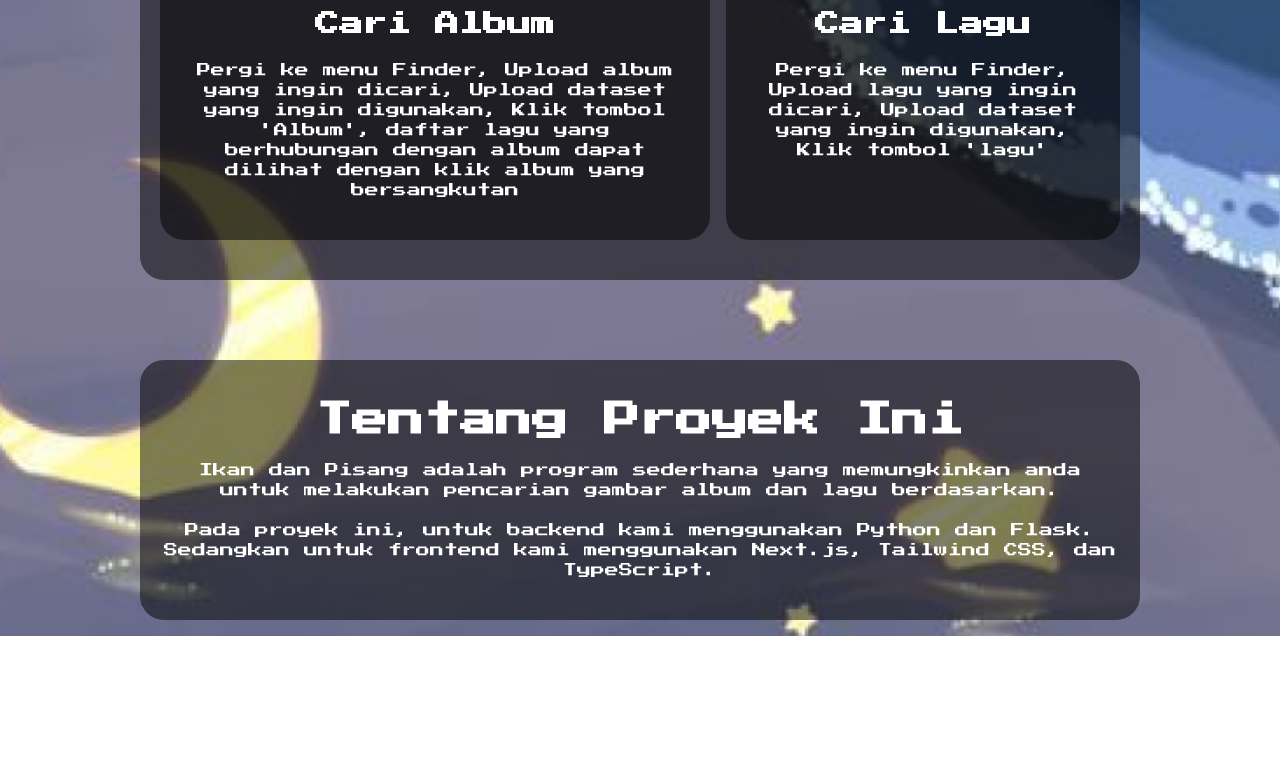
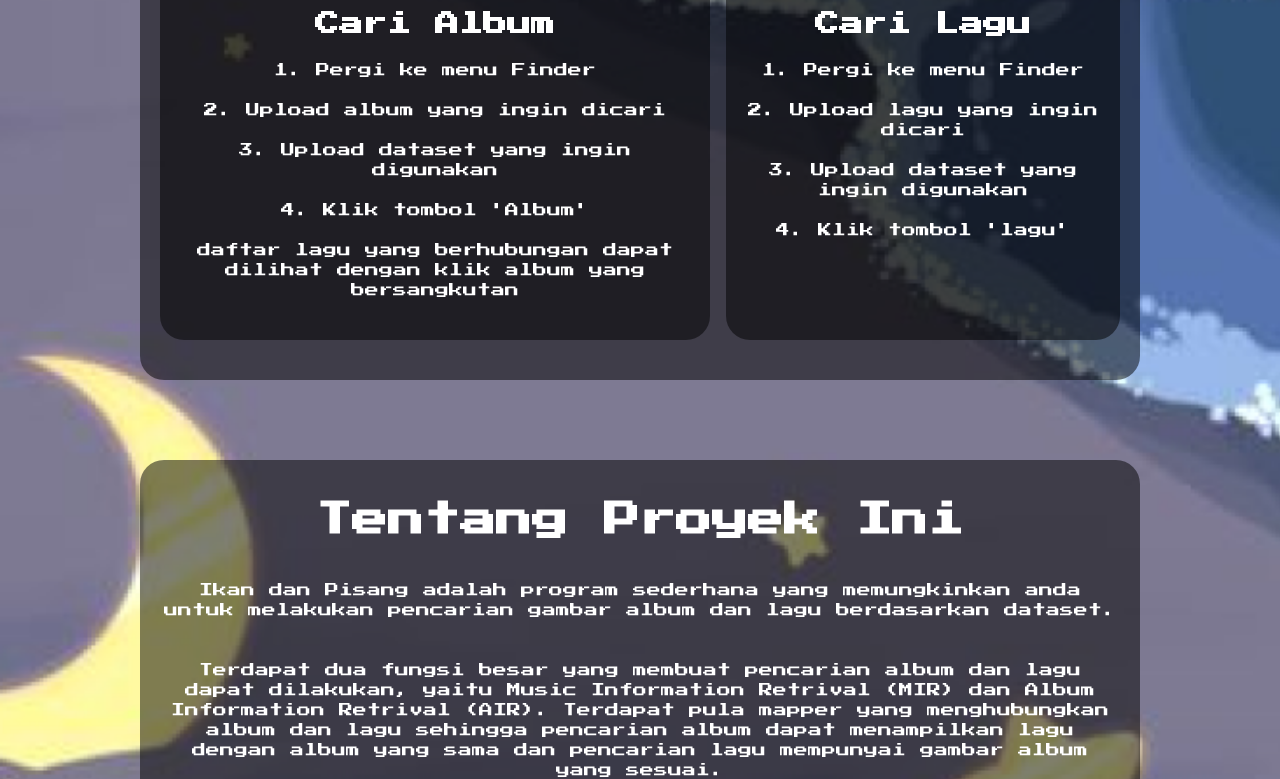
Before and after one commit to BerthaSoliany/Algeo02-23026, a Next.js app: page / in a window 1280 px wide. Shown: the part 764-1543 px from the top of the page. Before the commit the page ends 1400 px from the top, so only its background shows below. Built offline with nearby package versions, Linux system fonts and the light colour scheme.

Commit message:
style: fix home and about us page

```diff
--- a/src/app/about-us/page.tsx
+++ b/src/app/about-us/page.tsx
@@ -4,25 +4,25 @@ import React from 'react'
 
 function AboutUs() {
   return (
-    <div className="bg-[url('/image1.png')] bg-cover bg-center min-h-screen flex flex-col p-2 md:p-4 font-custom">
+    <div className="bg-[url('/image1.png')] bg-cover bg-center min-h-screen flex flex-col p-2 md:p-4 font-custom space-y-10 items-center">
       <NavBar />
       <p className="font-bold text-white text-5xl text-center mt-6">About Us</p>
       <Profile
-        image1='/ash.png'
+        image1='/eiji.png'
         image2="/bertha.jpg"
         name="Bertha Soliany Frandi"
         nim="13523026"
         quote="mau turu tapi belum kelar :<"
       />
       <Profile
-        image1='/eiji.png'
+        image1='/drug.png'
         image2="/max.jpg"
         name="Rafen Max Alessandro"
         nim="13523031"
         quote="..."
       />
       <Profile
-        image1='/wong.png'
+        image1='/ash.png'
         image2="/grace.jpg"
         name="Grace Evelyn Simon"
         nim="13523087"
--- a/src/app/page.tsx
+++ b/src/app/page.tsx
@@ -9,24 +9,33 @@ export default function Home() {
         <div className="bg-black bg-opacity-50 py-10 px-5 rounded-3xl font-bold text-center max-w-[90%] md:max-w-[1000px] space-y-10">
           <h1 className="text-white text-3xl">Selamat datang di <br/>Ikan dan Pisang!</h1>
           <p className="text-white text-md">Ikan dan Pisang adalah program sederhana yang memungkinkan untuk melakukan pencarian gambar album dan lagu berdasarkan database.</p>
-          <p className="text-white text-sm">dirancang oleh,<br/>ikan dan pisang</p>
+          <p className="text-white text-sm">dibuat oleh<br/> tim ikan dan pisang</p>
         </div>
         <div className="bg-black bg-opacity-50 py-10 px-5 rounded-3xl text-center max-w-[90%] md:max-w-[1000px] space-y-5">
           <h1 className="font-bold text-white text-4xl">Cara Menggunakan</h1>
           <div className="flex flex-col md:flex-row justify-center md:space-x-4">
             <Card
               title="Cari Album"
-              description="Pergi ke menu Finder, Upload album yang ingin dicari, Upload dataset yang ingin digunakan, Klik tombol 'Album', daftar lagu yang berhubungan dengan album dapat dilihat dengan klik album yang bersangkutan"
+              description1="1. Pergi ke menu Finder"
+              description2="2. Upload album yang ingin dicari"
+              description3="3. Upload dataset yang ingin digunakan"
+              description4="4. Klik tombol 'Album'"
+              description5="daftar lagu yang berhubungan dapat dilihat dengan klik album yang bersangkutan"
             />
             <Card
               title="Cari Lagu"
-              description="Pergi ke menu Finder, Upload lagu yang ingin dicari, Upload dataset yang ingin digunakan, Klik tombol 'lagu'"
+              description1="1. Pergi ke menu Finder"
+              description2="2. Upload lagu yang ingin dicari"
+              description3="3. Upload dataset yang ingin digunakan"
+              description4="4. Klik tombol 'lagu'"
             />
           </div>
         </div>
-        <div className="bg-black bg-opacity-50 py-10 px-5 rounded-3xl text-center max-w-[90%] md:max-w-[1000px] space-y-5">
+        <div className="bg-black bg-opacity-50 py-10 px-5 rounded-3xl text-center max-w-[90%] md:max-w-[1000px] space-y-10">
           <h1 className="font-bold text-white text-4xl">Tentang Proyek Ini</h1>
-          <p className="text-white text-sm">Ikan dan Pisang adalah program sederhana yang memungkinkan anda untuk melakukan pencarian gambar album dan lagu berdasarkan.</p>
+          <p className="text-white text-sm">Ikan dan Pisang adalah program sederhana yang memungkinkan anda untuk melakukan pencarian gambar album dan lagu berdasarkan dataset.</p>
+          <p className="text-white text-sm">Terdapat dua fungsi besar yang membuat pencarian album dan lagu dapat dilakukan, yaitu Music Information Retrival (MIR) dan Album Information Retrival (AIR).
+          Terdapat pula mapper yang menghubungkan album dan lagu sehingga pencarian album dapat menampilkan lagu dengan album yang sama dan pencarian lagu mempunyai gambar album yang sesuai.</p>
           <p className="text-white text-sm">Pada proyek ini, untuk backend kami menggunakan Python dan Flask. Sedangkan untuk frontend kami menggunakan Next.js, Tailwind CSS, dan TypeScript.</p>
         </div>
       </div>
--- a/src/components/Card.tsx
+++ b/src/components/Card.tsx
@@ -2,14 +2,23 @@ import React from 'react';
 
 interface CardProps {
     title: string;
-    description: string;
+    description1: string;
+    description2: string;
+    description3: string;
+    description4: string;
+    description5?: string;
+
     }
 
-function Card({ title, description }: CardProps) {
+function Card({ title, description1, description2, description3, description4, description5 }: CardProps) {
   return (
     <div className="mt-5 mx-auto bg-black bg-opacity-50 py-10 px-5 rounded-3xl text-sm text-center max-w-[550px] space-y-5">
         <h1 className="font-bold text-white text-2xl">{title}</h1>
-        <p className="text-white">{description}</p>
+        <p className="text-white">{description1}</p>
+        <p className="text-white">{description2}</p>
+        <p className="text-white">{description3}</p>
+        <p className="text-white">{description4}</p>
+        <p className="text-white">{description5}</p>
     </div>
   );
 }
--- a/src/components/Profile.tsx
+++ b/src/components/Profile.tsx
@@ -10,14 +10,14 @@ interface ProfileProps {
 
 function Profile({ image1, image2, name, nim, quote }: ProfileProps) {
   return (
-    <div className="relative bg-black bg-opacity-50 rounded-xl px-2 py-2 max-w-[90%] md:max-w-[800px] mx-auto mt-10 font-custom">
-        <img className="absolute left-28 bottom-2 md:left-52 md:-bottom-3 w-[18%] md:w-[16%] h-auto" src={image1}/>
+    <div className="relative bg-black bg-opacity-50 rounded-3xl px-10 py-5 max-w-[90%] md:max-w-[800px] font-custom">
+        <img className="absolute left-28 bottom-2 md:left-52 md:-bottom-3 w-[18%] md:w-[13%] h-auto" src={image1}/>
         <div className="flex flex-row justify-center items-center space-x-20">
             <img className="w-[30%] h-auto rounded-full" src={image2}/>
-            <div className="flex flex-col">
-                <h1 className="font-bold text-white text-xl mt-2 mb-2">{name}</h1>
-                <p className="text-white text-lg mt-2 mb-5">{nim}</p>
-                <p className="text-white mt-2 text-sm">Kata-kata untuk tubes ini:<br/>{quote}</p>
+            <div className="flex flex-col space-y-5">
+                <h1 className="font-bold text-white text-xl">{name}</h1>
+                <p className="text-white text-lg">{nim}</p>
+                <p className="text-white text-sm">Kata-kata untuk tubes ini:<br/>{quote}</p>
             </div>
         </div>
     </div>
```
Also changed, not shown: public/drug.png (added).
